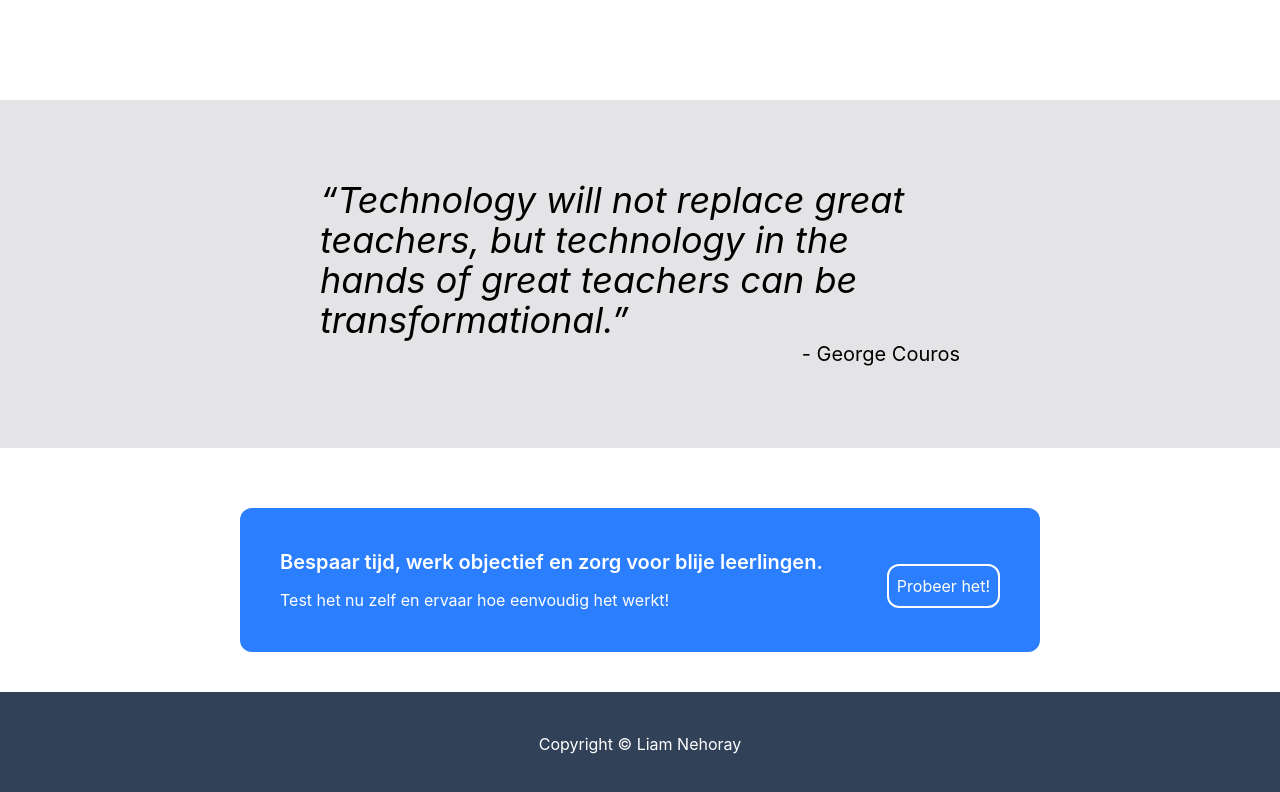
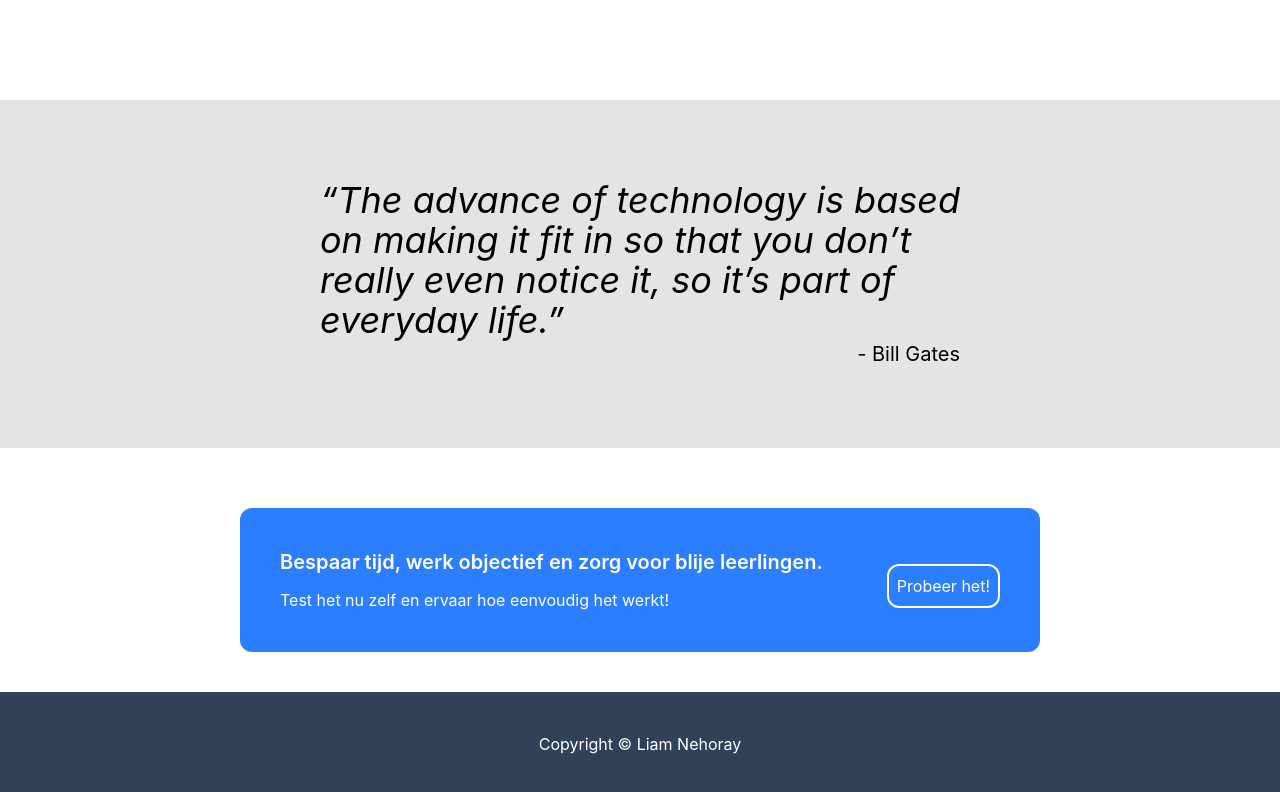
Before and after one commit to caduregel/2tot3, a React (Vite) app: page / in a window 1280 px wide. Shown: the part 944-1736 px from the top of the page. Built offline with nearby package versions, Linux system fonts and the light colour scheme.

Commit message:
quote update

```diff
--- a/src/pages/HomePage.tsx
+++ b/src/pages/HomePage.tsx
@@ -51,9 +51,9 @@ const HomePage = () => {
             </div>
 
             <div className="flex flex-col pr-5 pl-5 pt-20 pb-20 md:pl-80 md:pr-80 items-center bg-zinc-200 mb-15">
-                <h1 className="text-4xl italic ">“Technology will not replace great teachers, but technology in the hands of great teachers can be transformational.”
+                <h1 className="text-2xl italic md:text-4xl ">“The advance of technology is based on making it fit in so that you don’t really even notice it, so it’s part of everyday life.”
                 </h1>
-                <p className="self-end text-xl">- George Couros</p>
+                <p className="self-end text-md md:text-xl">- Bill Gates</p>
             </div>
 
             <div className="flex flex-col md:flex-row justify-between items-center mt-10 mb-10 md:ml-60 md:mr-60 bg-blue-500 text-white p-10 rounded-xl">
```
